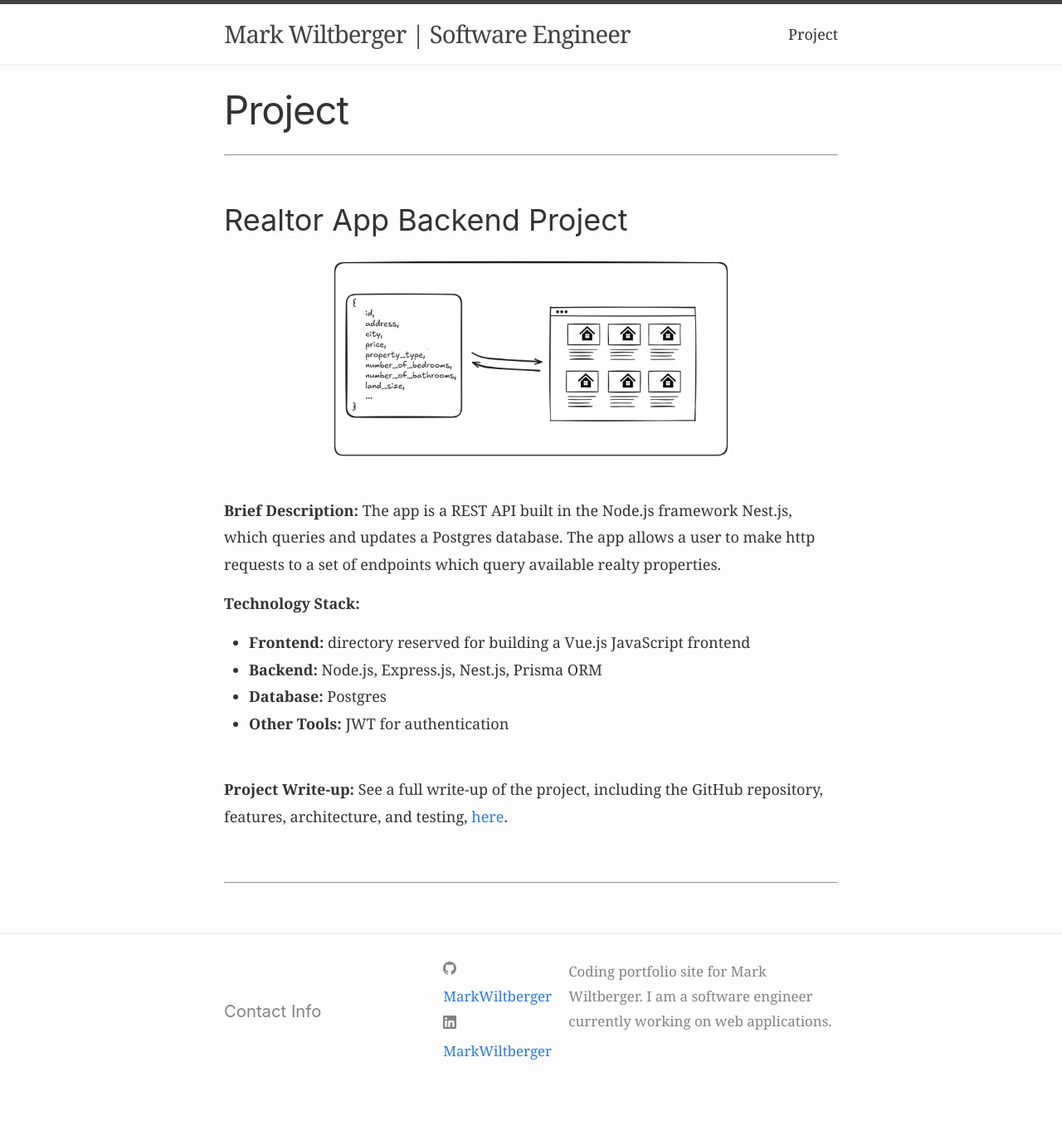
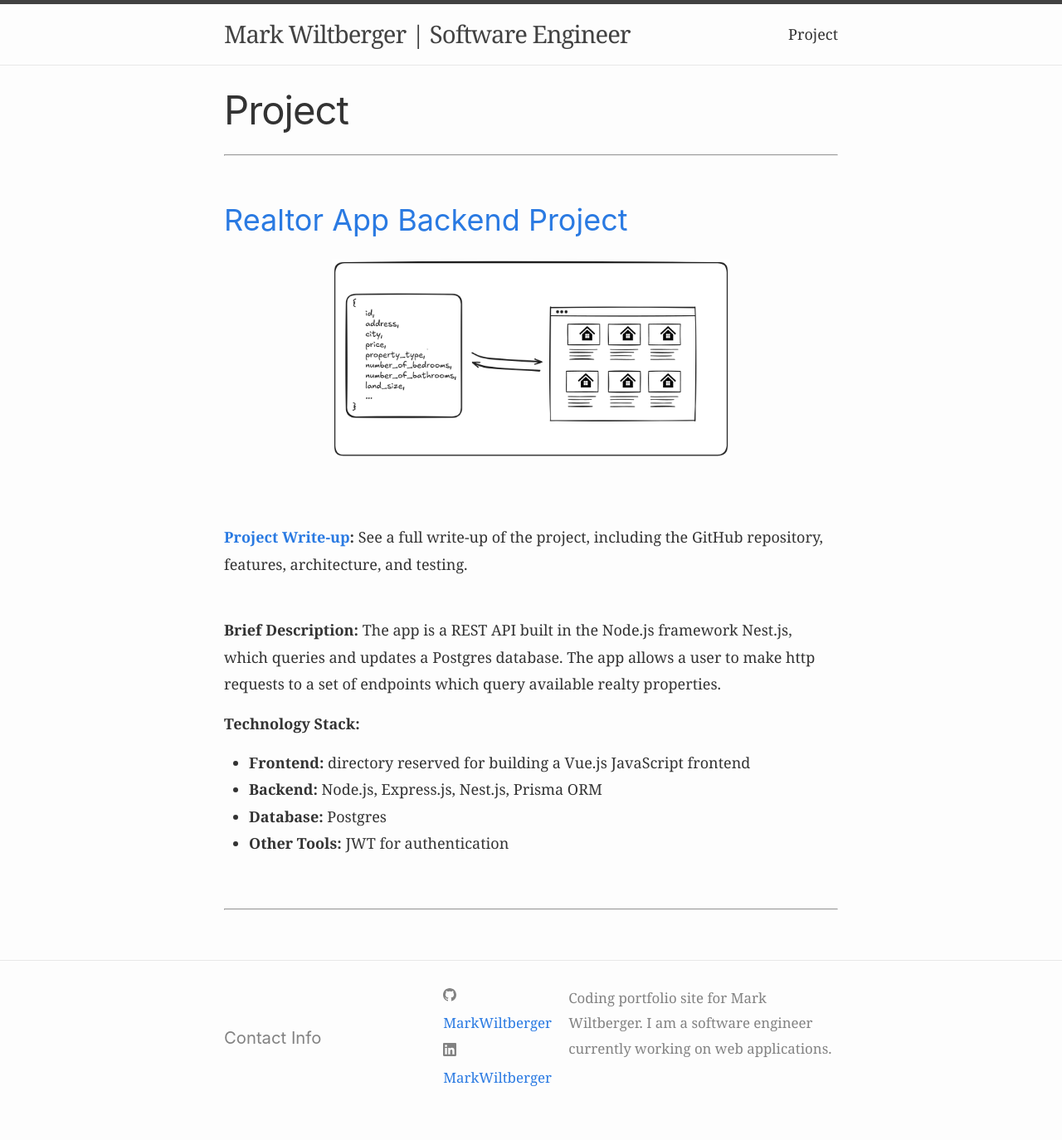
Before and after one commit to MarkWiltberger/markwiltberger.github.io, a Jekyll site: the page built from docs/pages/project.md, in a window 1280 px wide. Shown: the whole page at 83% size. Built offline with Jekyll 4.4.1, drawn with Linux system fonts in a browser that asks for light colours; before the commit the page ends 1342 px from its top, so only the background shows below that.

Commit message:
move the Project Writeup link and text, and make header and image into links

```diff
--- a/docs/pages/project.md
+++ b/docs/pages/project.md
@@ -5,11 +5,15 @@ layout: page
 
 ---
 
-## Realtor App Backend Project
+## [Realtor App Backend Project](/pages/realtor-app-backend-project)
 
-<div  style="text-align: center;"><img src="/assets/realtor-app-concept.png"  alt="Realtor App concept" style="width: 480px; height: auto;" /></div>
+<div  style="text-align: center;"><a href="/pages/realtor-app-backend-project"><img src="/assets/realtor-app-concept.png"  alt="Realtor App concept" style="width: 480px; height: auto;" /></a></div>
 <br />
 
+<br>
+**[Project Write-up](/pages/realtor-app-backend-project):** See a full write-up of the project, including the GitHub repository, features, architecture, and testing.
+
+<br>
 **Brief Description:**
  The app is a REST API built in the Node.js framework Nest.js, which queries and updates a Postgres database. The app allows a user to make http requests to a set of endpoints which query available realty properties.
 
@@ -20,8 +24,6 @@ layout: page
 - **Database:** Postgres
 - **Other Tools:** JWT for authentication
 
-<br>
-**Project Write-up:** See a full write-up of the project, including the GitHub repository, features, architecture, and testing, [here](/pages/realtor-app-backend-project).
 
 <br>
 
```
